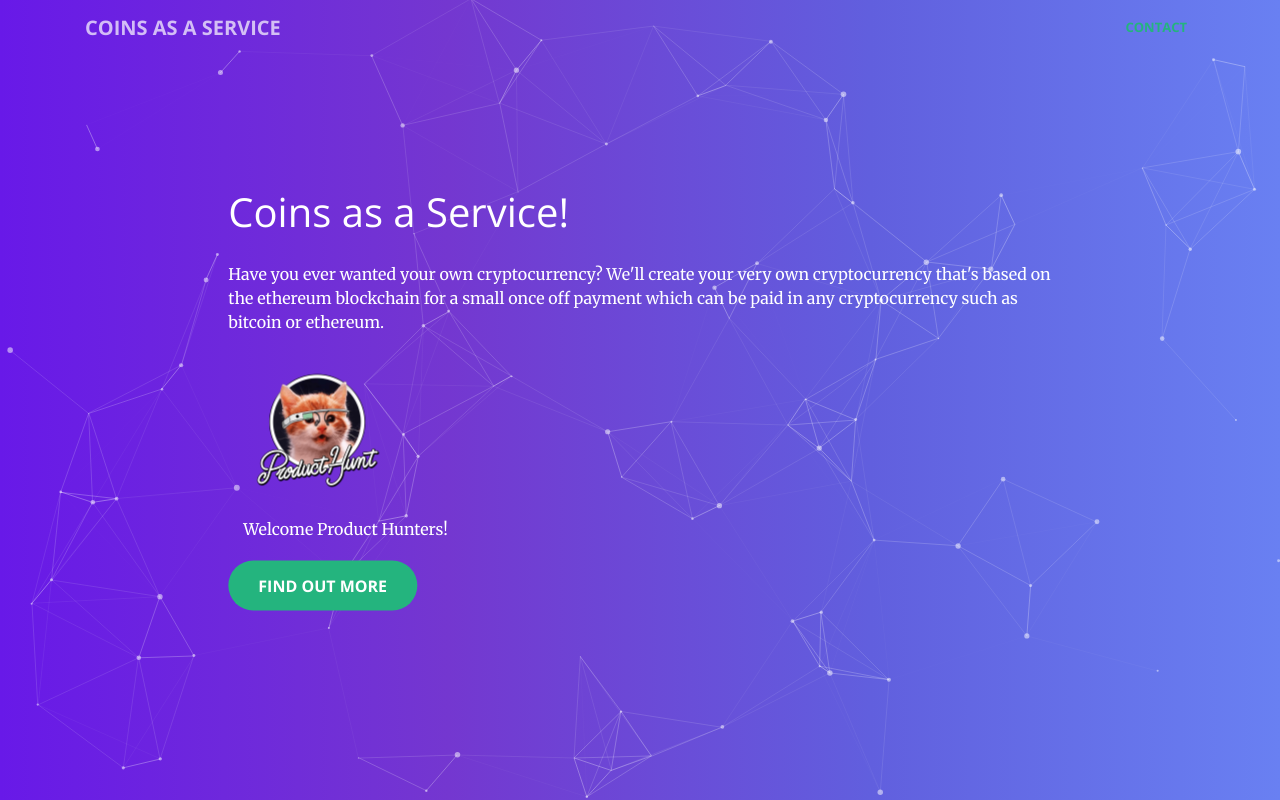
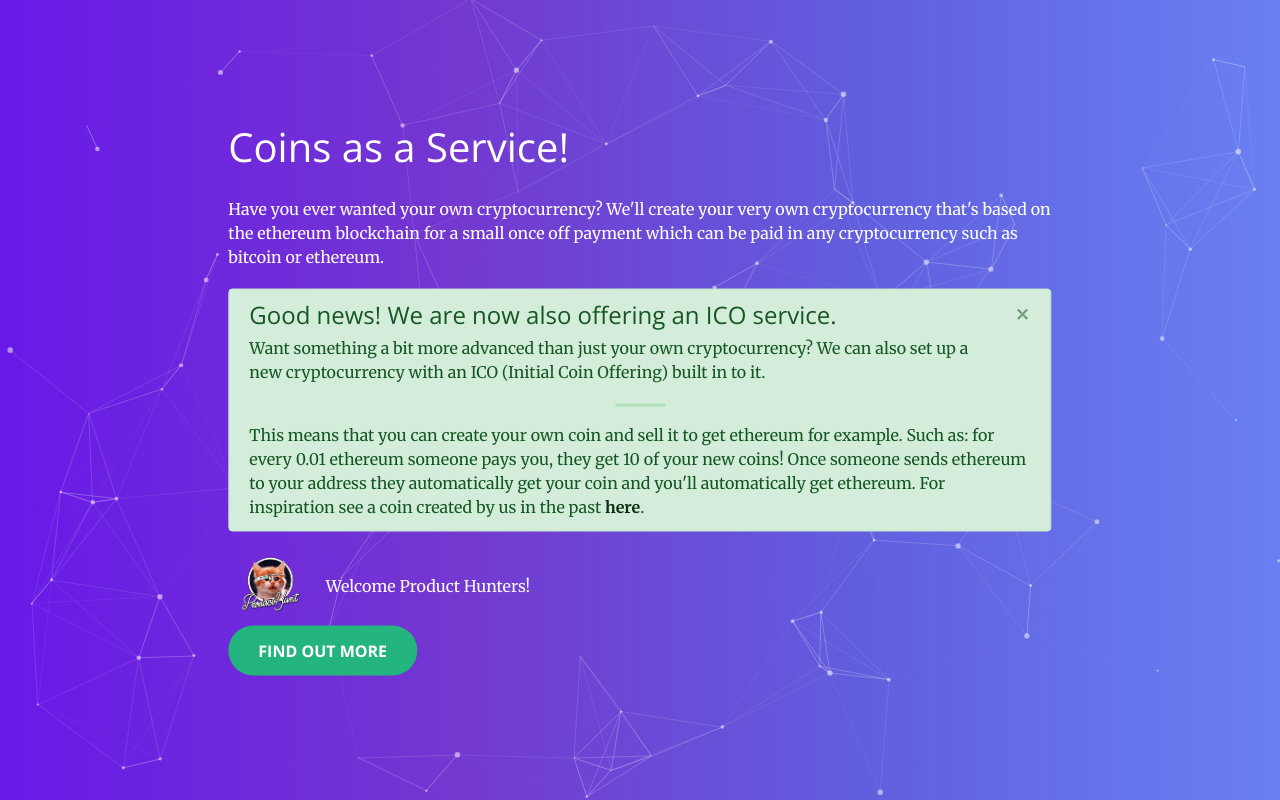
Before and after one commit to JamieFarrelly/CoinsAsAService, a plain HTML site: page index.html in a window 1280 px wide. Shown: the top 800 px of the page. Drawn offline with nearby package versions, Linux system fonts and the light colour scheme.

Commit message:
ICO service added

```diff
--- a/css/coinsasaservice.css
+++ b/css/coinsasaservice.css
@@ -482,3 +482,6 @@
 .nowrap {
     white-space: nowrap;
 }
+#product-hunt-image {
+    width: 10%;
+}
--- a/index.html
+++ b/index.html
@@ -18,22 +18,6 @@
         <link rel="shortcut icon" href="favicon.ico">
     </head>
     <body id="page-top">
-        <!-- Navigation -->
-        <nav class="navbar navbar-expand-lg navbar-light fixed-top" id="mainNav">
-            <div class="container">
-                <a class="navbar-brand js-scroll-trigger" href="#page-top">Coins as a Service</a>
-                <button class="navbar-toggler navbar-toggler-right" type="button" data-toggle="collapse" data-target="#navbarResponsive" aria-controls="navbarResponsive" aria-expanded="false" aria-label="Toggle navigation">
-                <span class="navbar-toggler-icon"></span>
-                </button>
-                <div class="collapse navbar-collapse" id="navbarResponsive">
-                    <ul class="navbar-nav ml-auto">
-                        <li class="nav-item">
-                            <a class="nav-link js-scroll-trigger" href="#contact">Contact</a>
-                        </li>
-                    </ul>
-                </div>
-            </div>
-        </nav>
 
         <div id="particles-js">
             <canvas class="particles-js-canvas-el" width="100%" height="100%" style="width: 100%; height: 100%;"></canvas>
@@ -43,11 +27,25 @@
             <div class="col-lg-8 mx-auto text-overlay">
                 <h1>Coins as a Service!</h1>
                 <p class="white">Have you ever wanted your own cryptocurrency? We'll create your very own cryptocurrency that's based on the ethereum blockchain for
-                    a small once off payment which can be paid in any cryptocurrency such as bitcoin or ethereum.
+                   a small once off payment which can be paid in any cryptocurrency such as bitcoin or ethereum.
                 </p>
 
-                <img src="producthunt.png"/><p class="col-lg-4 col-md-6 white nowrap">Welcome Product Hunters!</p>
-                <a class="btn btn-primary btn-xl js-scroll-trigger" href="#contact">Find Out More</a>
+                <div class="alert alert-success alert-dismissible fade show" role="alert">
+                    <button type="button" class="close" data-dismiss="alert" aria-label="Close">
+                        <span aria-hidden="true">&times;</span>
+                    </button>
+
+                    <h4 class="alert-heading">Good news! We are now also offering an ICO service.</h4>
+                    <p>Want something a bit more advanced than just your own cryptocurrency? We can also set up a new cryptocurrency with an ICO (Initial Coin Offering) built in to it.</p>
+                    <hr>
+                    <p class="mb-0">This means that you can create your own coin and sell it to get ethereum for example. Such as: for every 0.01 ethereum someone pays you, they get 10 of your new coins!
+                       Once someone sends ethereum to your address they automatically get your coin and you'll automatically get ethereum. For inspiration see a coin created by us in the past <a href="http://fomocoin.org" target="_blank" class="alert-link">here</a>.
+                    </p>
+
+                </div>
+
+                <div class="d-none d-sm-block"><img src="producthunt.png" id="product-hunt-image"/><span class="col-lg-4 col-md-6 white nowrap">Welcome Product Hunters!</span></div>
+                <div><a class="btn btn-primary btn-xl js-scroll-trigger" href="#contact">Find Out More</a></div>
             </div>
         </header>
         <section id="services">
```
